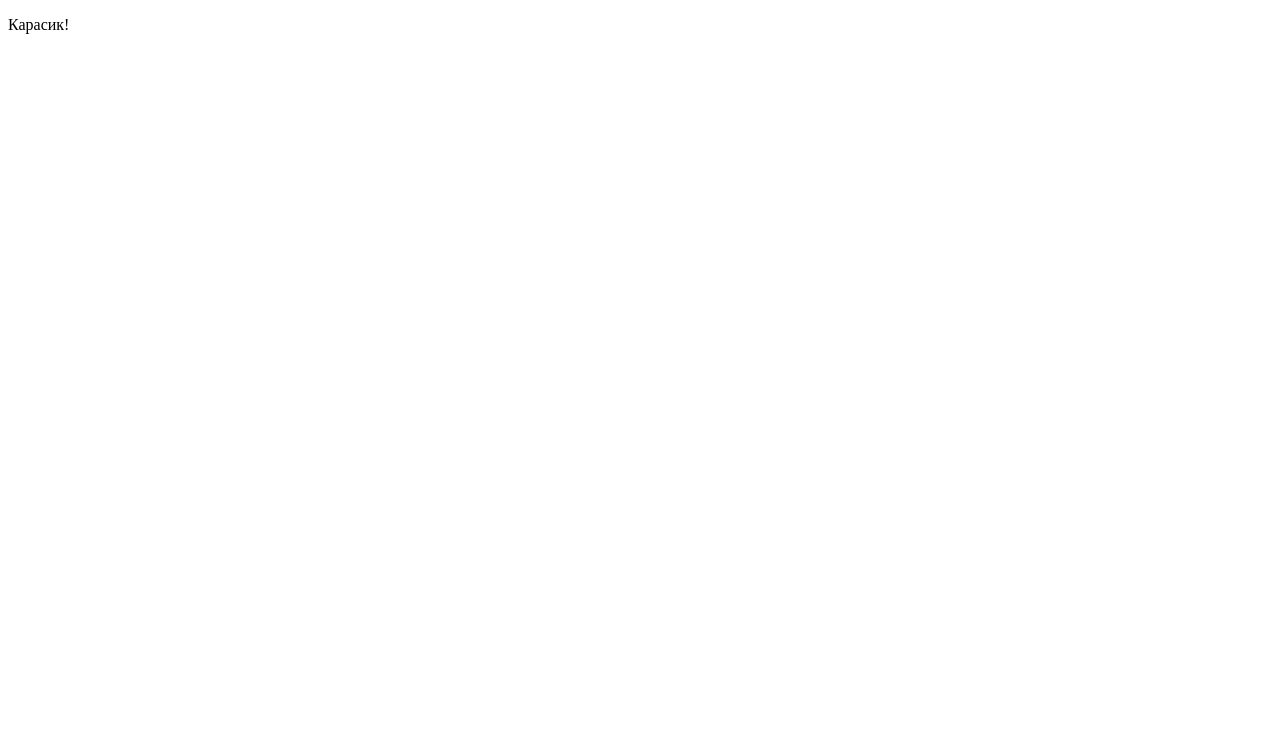
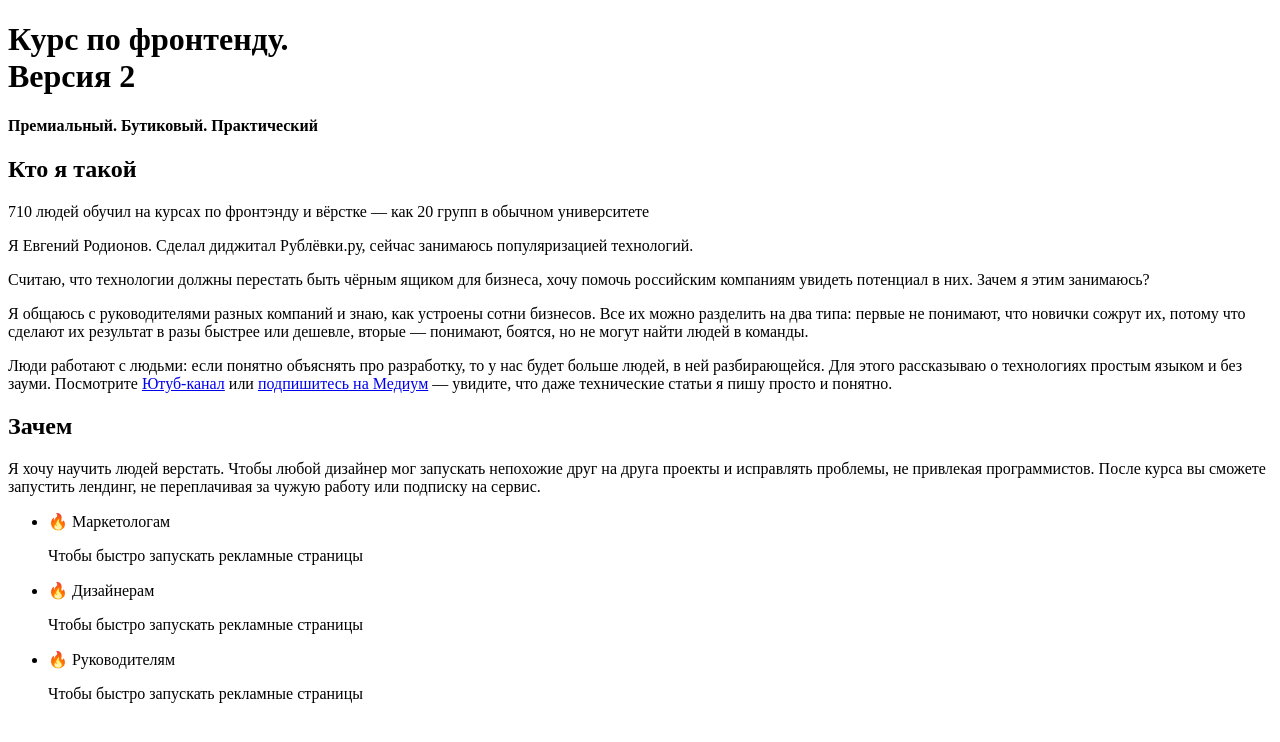
Before and after one commit to timchebunin/verstka, a plain HTML site: page index.html in a window 1280 px wide. Drawn offline with Linux system fonts and the light colour scheme.

Commit message:
clean html

```diff
--- a/index.html
+++ b/index.html
@@ -3,11 +3,55 @@
 
 <head>
   <meta charset="UTF-8">
-  <title>Заголовок страницы</title>
+  <title>Курс по фронтенду</title>
 </head>
 
 <body>
-  <p>Карасик!</p>
+  <header>
+    <h1>Курс по фронтенду.
+      <br>Версия 2</h1>
+  </header>
+  <h4>Премиальный. Бутиковый. Практический</h4>
+
+  <section>
+    <h2>Кто я такой</h2>
+    <aside>710 людей обучил на курсах по фронтэнду и вёрстке — как 20 групп в обычном университете</aside>
+    <p>Я Евгений Родионов. Сделал диджитал Рублёвки.ру, сейчас занимаюсь популяризацией технологий.</p>
+
+    <p>Считаю, что технологии должны перестать быть чёрным ящиком для бизнеса, хочу помочь российским компаниям увидеть потенциал
+      в них. Зачем я этим занимаюсь?</p>
+
+    <p>Я общаюсь с руководителями разных компаний и знаю, как устроены сотни бизнесов. Все их можно разделить на два типа: первые
+      не понимают, что новички сожрут их, потому что сделают их результат в разы быстрее или дешевле, вторые — понимают,
+      боятся, но не могут найти людей в команды.</p>
+
+    <p>Люди работают с людьми: если понятно объяснять про разработку, то у нас будет больше людей, в ней разбирающейся. Для
+      этого рассказываю о технологиях простым языком и без зауми. Посмотрите
+      <a href="https://www.youtube.com/evgenyrodionov">Ютуб-канал</a> или
+      <a href="https://medium.com/@evgeny.rodionov">подпишитесь на Медиум</a> — увидите, что даже технические статьи я пишу просто и понятно.</p>
+  </section>
+  <section>
+    <h2>
+      Зачем
+    </h2>
+    <p>Я хочу научить людей верстать. Чтобы любой дизайнер мог запускать непохожие друг на друга проекты и исправлять проблемы,
+      не привлекая программистов. После курса вы сможете запустить лендинг, не переплачивая за чужую работу или подписку
+      на сервис.</p>
+    <ul>
+      <li>
+        <p>🔥 Маркетологам</p>
+        <p>Чтобы быстро запускать рекламные страницы</p>
+      </li>
+      <li>
+        <p>🔥 Дизайнерам</p>
+        <p>Чтобы быстро запускать рекламные страницы</p>
+      </li>
+      <li>
+        <p>🔥 Руководителям</p>
+        <p>Чтобы быстро запускать рекламные страницы</p>
+      </li>
+    </ul>
+  </section>
 </body>
 
 </html>
```
